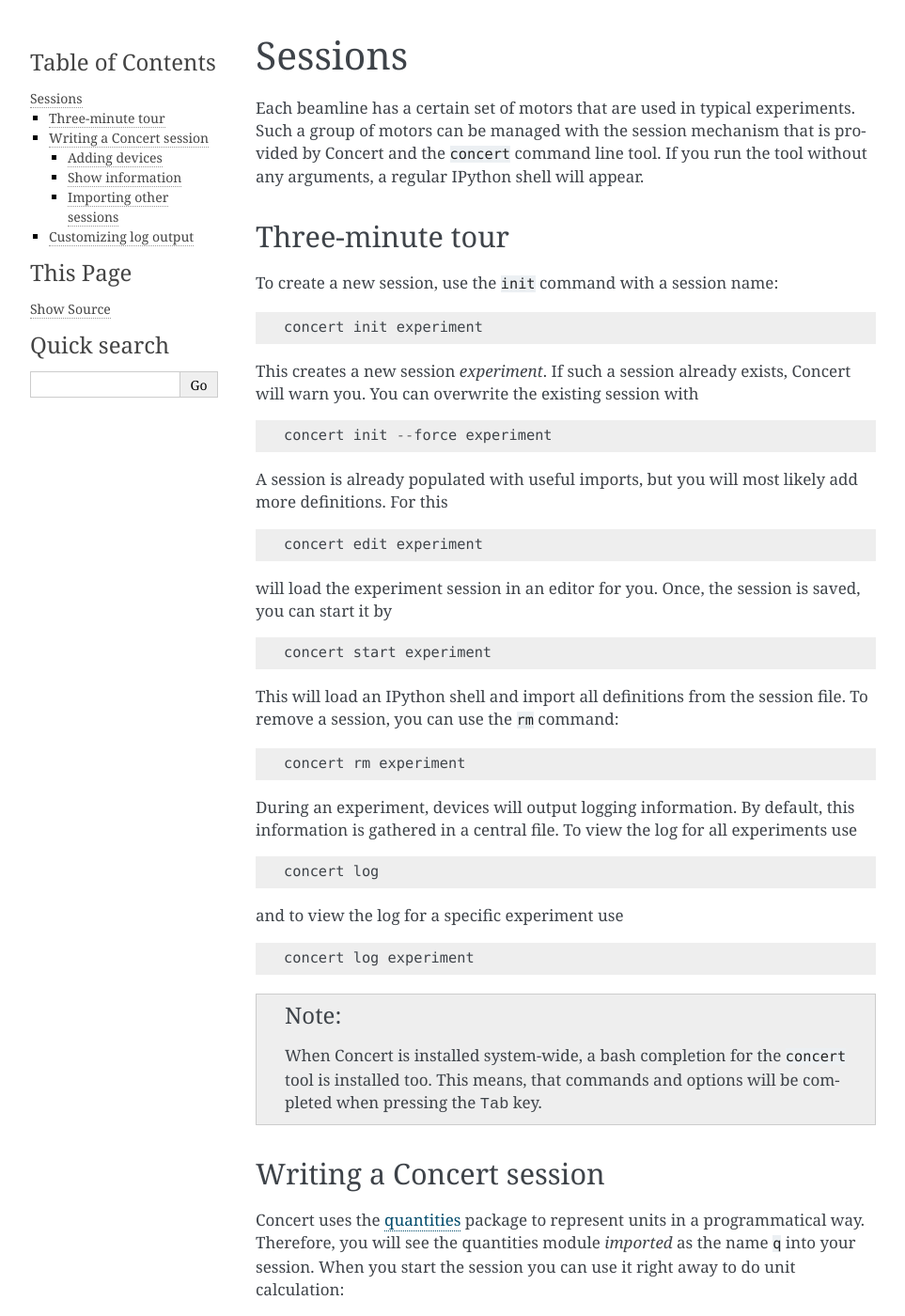
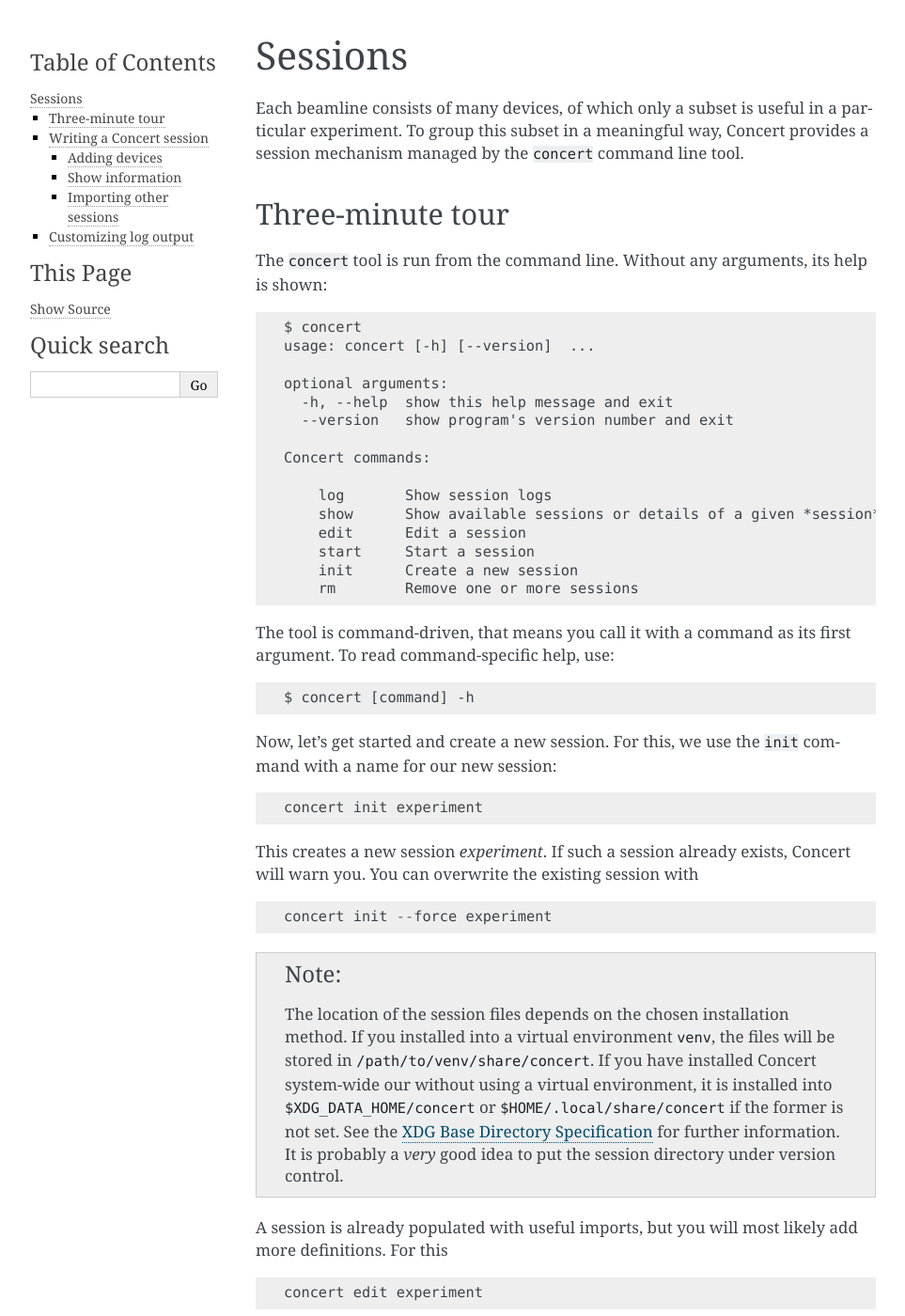
Before and after one commit to ufo-kit/concert, a Sphinx documentation site: the page built from docs/usage/sessions.rst, in a window 1280 px wide and 1400 px high. Shown: the whole window at 94% size, without its empty margins (148-1111 px from the left). Built offline with Sphinx 7.4.7, drawn with Linux system fonts in a browser that asks for light colours.

Commit message:
Correct concert CLI docs

```diff
--- a/docs/usage/sessions.rst
+++ b/docs/usage/sessions.rst
@@ -2,16 +2,40 @@
 Sessions
 ========
 
-Each beamline has a certain set of motors that are used in typical experiments.
-Such a group of motors can be managed with the session mechanism that is
-provided by Concert and the ``concert`` command line tool. If you run the tool
-without any arguments, a regular IPython shell will appear.
+Each beamline consists of many devices, of which only a subset is useful in a
+particular experiment. To group this subset in a meaningful way, Concert
+provides a session mechanism managed by the ``concert`` command line tool.
 
 
 Three-minute tour
 =================
 
-To create a new session, use the ``init`` command with a session name::
+The ``concert`` tool is run from the command line.  Without any arguments, its
+help is shown::
+
+    $ concert
+    usage: concert [-h] [--version]  ...
+
+    optional arguments:
+      -h, --help  show this help message and exit
+      --version   show program's version number and exit
+
+    Concert commands:
+
+        log       Show session logs
+        show      Show available sessions or details of a given *session*
+        edit      Edit a session
+        start     Start a session
+        init      Create a new session
+        rm        Remove one or more sessions
+
+The tool is command-driven, that means you call it with a command as its first
+argument. To read command-specific help, use::
+
+    $ concert [command] -h
+
+Now, let's get started and create a new session. For this, we use the ``init``
+command with a name for our new session::
 
     concert init experiment
 
@@ -19,6 +43,19 @@
 Concert will warn you. You can overwrite the existing session with ::
 
     concert init --force experiment
+
+
+.. note::
+
+    The location of the session files depends on the chosen installation method.
+    If you installed into a virtual environment ``venv``, the files will be
+    stored in ``/path/to/venv/share/concert``. If you have installed Concert
+    system-wide our without using a virtual environment, it is installed into
+    ``$XDG_DATA_HOME/concert`` or ``$HOME/.local/share/concert`` if the former
+    is not set. See the `XDG Base Directory Specification
+    <http://standards.freedesktop.org/basedir-spec/basedir-spec-latest.html>`_
+    for further information. It is probably a *very* good idea to put the
+    session directory under version control.
 
 A session is already populated with useful imports, but you will most likely
 add more definitions. For this ::
```
